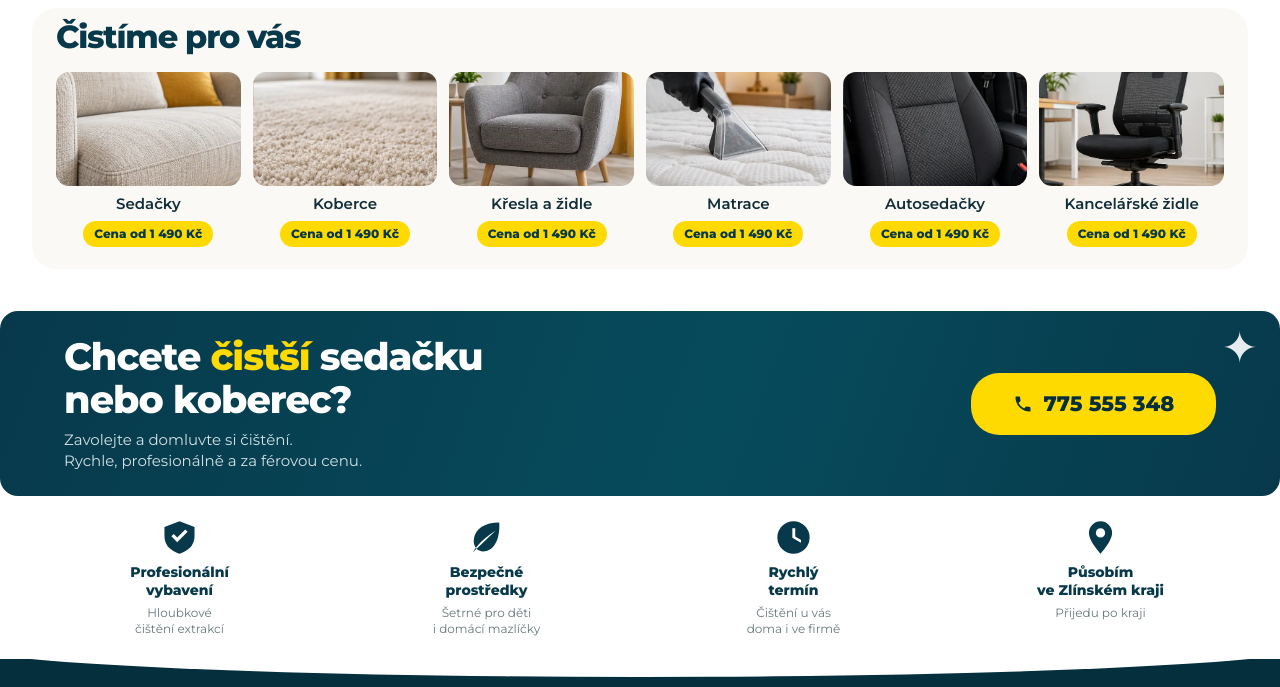
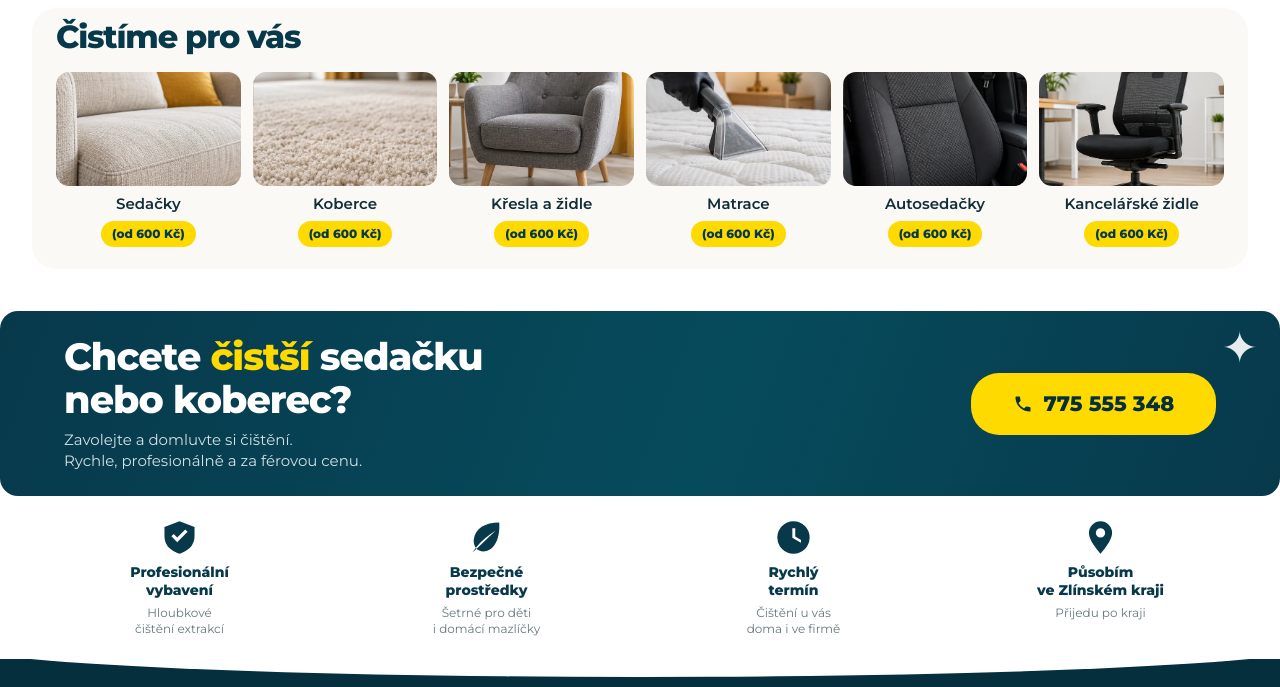
Before and after one commit to michalsurmanek-sketch/vydrhnu.cz, a plain HTML site: page index.html in a window 1280 px wide. Shown: the part 1488-2175 px from the top of the page. Drawn offline with Linux system fonts and the light colour scheme.

Commit message:
Show concise starting prices on service cards

```diff
--- a/index.html
+++ b/index.html
@@ -136,12 +136,12 @@
       </div>
     </section>
     <section class="gallery-section" aria-labelledby="gallery-title"><div class="wrap"><div class="gallery"><h2 id="gallery-title">Čistíme pro vás</h2><div class="gallery-grid">
-      <article class="gallery-card"><img src="assets/sedacky.webp" alt="Světlá čalouněná sedačka" loading="lazy"><h3>Sedačky</h3><span class="gallery-price">Cena od 1 490 Kč</span></article>
-      <article class="gallery-card"><img src="assets/koberce.webp" alt="Detail světlého koberce" loading="lazy"><h3>Koberce</h3><span class="gallery-price">Cena od 1 490 Kč</span></article>
-      <article class="gallery-card"><img src="assets/kresla-a-zidle.webp" alt="Čalouněné křeslo" loading="lazy"><h3>Křesla a židle</h3><span class="gallery-price">Cena od 1 490 Kč</span></article>
-      <article class="gallery-card"><img src="assets/matrace.webp" alt="Hloubkové čištění matrace" loading="lazy"><h3>Matrace</h3><span class="gallery-price">Cena od 1 490 Kč</span></article>
-      <article class="gallery-card"><img src="assets/autosedacky.webp" alt="Čalounění automobilové sedačky" loading="lazy"><h3>Autosedačky</h3><span class="gallery-price">Cena od 1 490 Kč</span></article>
-      <article class="gallery-card"><img src="assets/kancelarske-zidle.webp" alt="Kancelářská židle" loading="lazy"><h3>Kancelářské židle</h3><span class="gallery-price">Cena od 1 490 Kč</span></article>
+      <article class="gallery-card"><img src="assets/sedacky.webp" alt="Světlá čalouněná sedačka" loading="lazy"><h3>Sedačky</h3><span class="gallery-price">(od 600 Kč)</span></article>
+      <article class="gallery-card"><img src="assets/koberce.webp" alt="Detail světlého koberce" loading="lazy"><h3>Koberce</h3><span class="gallery-price">(od 600 Kč)</span></article>
+      <article class="gallery-card"><img src="assets/kresla-a-zidle.webp" alt="Čalouněné křeslo" loading="lazy"><h3>Křesla a židle</h3><span class="gallery-price">(od 600 Kč)</span></article>
+      <article class="gallery-card"><img src="assets/matrace.webp" alt="Hloubkové čištění matrace" loading="lazy"><h3>Matrace</h3><span class="gallery-price">(od 600 Kč)</span></article>
+      <article class="gallery-card"><img src="assets/autosedacky.webp" alt="Čalounění automobilové sedačky" loading="lazy"><h3>Autosedačky</h3><span class="gallery-price">(od 600 Kč)</span></article>
+      <article class="gallery-card"><img src="assets/kancelarske-zidle.webp" alt="Kancelářská židle" loading="lazy"><h3>Kancelářské židle</h3><span class="gallery-price">(od 600 Kč)</span></article>
     </div></div></div></section>
     <section class="contact contact-end" id="kontakt" aria-labelledby="contact-title">
       <div class="contact-row">
```
